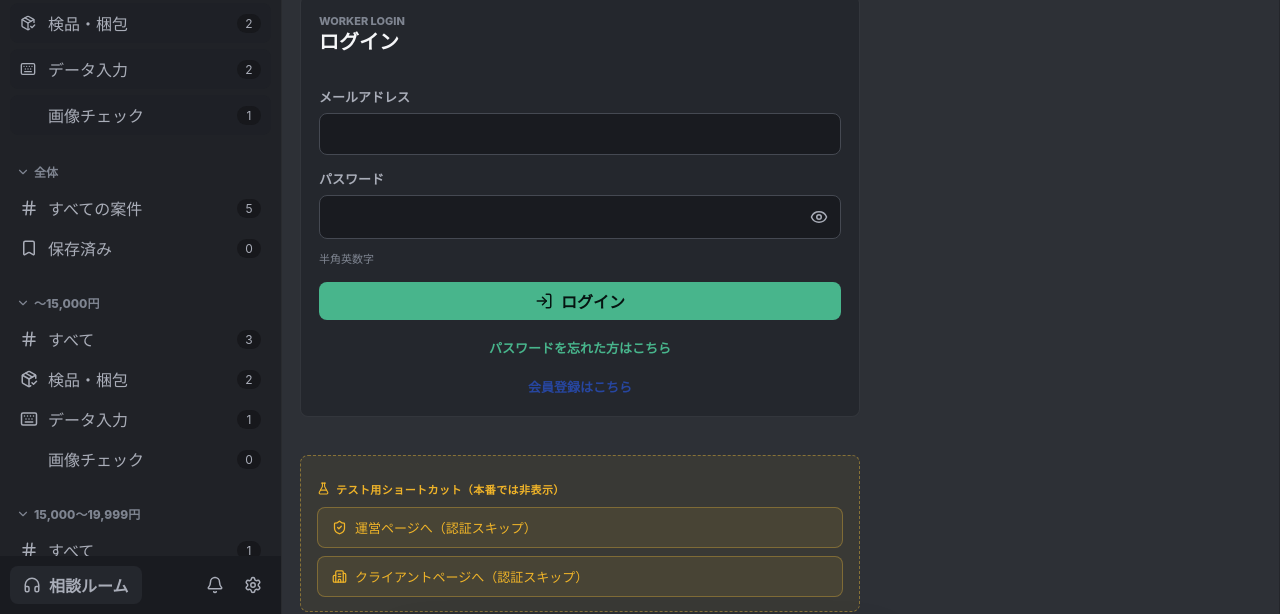
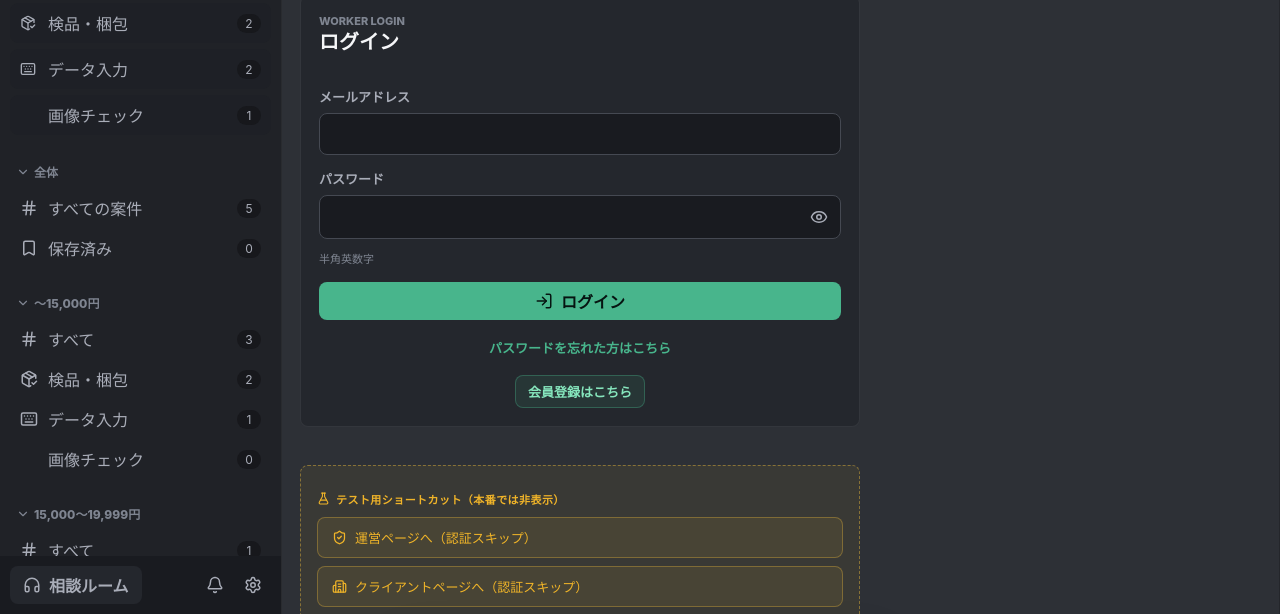
Before and after one commit to azu-hub/homeworks, a website: page index.html in a window 1280 px wide. Both pictures are taken after a click on the button "ログイン". Shown: the part 186-800 px from the top of the page. Drawn offline with nearby package versions, Linux system fonts and the light colour scheme.

Commit message:
Improve signup link contrast

```diff
--- a/styles.css
+++ b/styles.css
@@ -1958,11 +1958,16 @@ button {
 }
 
 #openWorkerSignupButton {
-  color: #2746a0;
+  padding: 6px 12px;
+  border: 1px solid rgba(72, 181, 140, 0.34);
+  border-radius: var(--radius);
+  background: rgba(72, 181, 140, 0.1);
+  color: #86e6bd;
 }
 
 #openWorkerSignupButton:hover {
-  color: #3a5ec0;
+  background: rgba(72, 181, 140, 0.18);
+  color: #b6f4d7;
 }
 
 .form-note {
```
